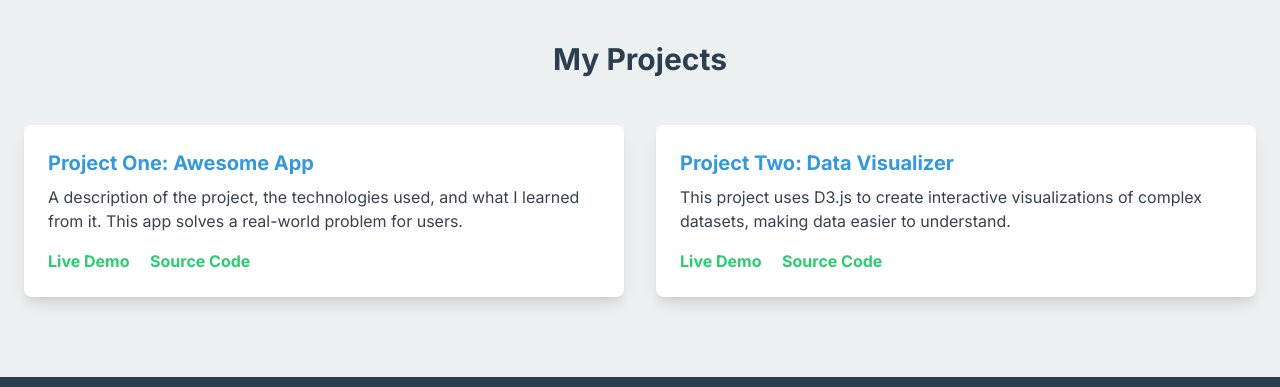
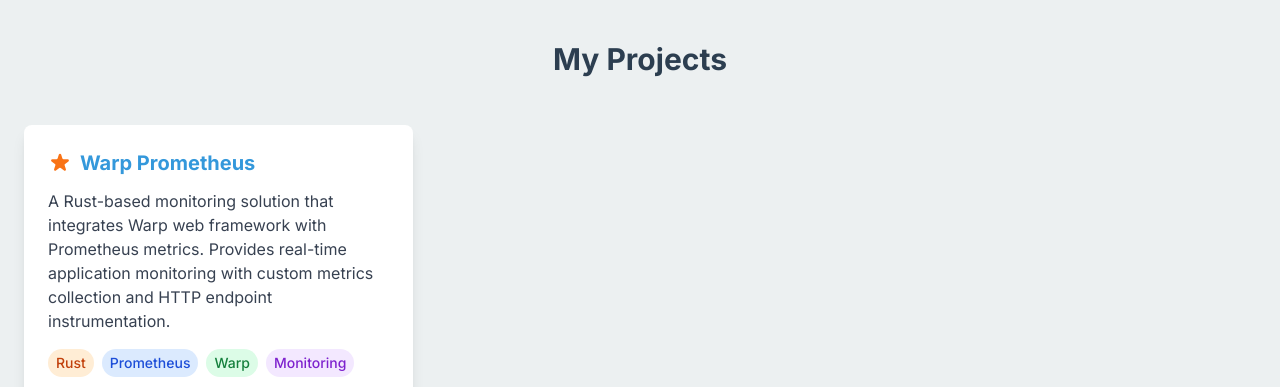
Before and after one commit to calvinbrown085/calvinbrown085.github.io, a plain HTML site: page index.html in a window 1280 px wide. Shown: the part 1910-2297 px from the top of the page. Drawn offline with nearby package versions, Linux system fonts and the light colour scheme.

Commit message:
Update index.html

```diff
--- a/index.html
+++ b/index.html
@@ -141,25 +141,33 @@
         <section id="projects" class="py-20">
             <div class="container mx-auto px-6">
                 <h2 class="text-3xl font-bold text-center text-dark mb-12">My Projects</h2>
-                <div class="grid grid-cols-1 md:grid-cols-2 gap-8">
-                    <!-- Project 1 -->
-                    <div class="bg-white p-6 rounded-lg shadow-lg">
-                        <h3 class="font-bold text-xl text-primary">Project One: Awesome App</h3>
-                        <p class="text-gray-700 mt-2">A description of the project, the technologies used, and what I learned from it. This app solves a real-world problem for users.</p>
-                        <div class="mt-4">
-                            <a href="#" class="text-secondary font-bold hover:underline mr-4">Live Demo</a>
-                            <a href="#" class="text-secondary font-bold hover:underline">Source Code</a>
+                <div class="grid grid-cols-1 md:grid-cols-2 lg:grid-cols-3 gap-8">
+
+                    <!-- Project 1: Warp Prometheus -->
+                    <div class="bg-white p-6 rounded-lg shadow-lg hover:shadow-xl transition-all transform hover:-translate-y-1">
+                        <div class="flex items-center mb-3">
+                            <svg class="w-6 h-6 text-orange-500 mr-2" fill="currentColor" viewBox="0 0 20 20">
+                                <path d="M9.049 2.927c.3-.921 1.603-.921 1.902 0l1.07 3.292a1 1 0 00.95.69h3.462c.969 0 1.371 1.24.588 1.81l-2.8 2.034a1 1 0 00-.364 1.118l1.07 3.292c.3.921-.755 1.688-1.54 1.118l-2.8-2.034a1 1 0 00-1.175 0l-2.8 2.034c-.784.57-1.838-.197-1.539-1.118l1.07-3.292a1 1 0 00-.364-1.118L2.98 8.72c-.783-.57-.38-1.81.588-1.81h3.461a1 1 0 00.951-.69l1.07-3.292z"/>
+                            </svg>
+                            <h3 class="font-bold text-xl text-primary">Warp Prometheus</h3>
+                        </div>
+                        <p class="text-gray-700 mb-4">A Rust-based monitoring solution that integrates Warp web framework with Prometheus metrics. Provides real-time application monitoring with custom metrics collection and HTTP endpoint instrumentation.</p>
+                        <div class="flex flex-wrap gap-2 mb-4">
+                            <span class="px-2 py-1 bg-orange-100 text-orange-700 rounded-full text-sm font-medium">Rust</span>
+                            <span class="px-2 py-1 bg-blue-100 text-blue-700 rounded-full text-sm font-medium">Prometheus</span>
+                            <span class="px-2 py-1 bg-green-100 text-green-700 rounded-full text-sm font-medium">Warp</span>
+                            <span class="px-2 py-1 bg-purple-100 text-purple-700 rounded-full text-sm font-medium">Monitoring</span>
+                        </div>
+                        <div class="mt-4 flex flex-wrap gap-3">
+                            <a href="https://github.com/calvinbrown085/warp-prometheus" target="_blank" rel="noopener noreferrer" class="text-secondary font-bold hover:underline flex items-center">
+                                <svg class="w-4 h-4 mr-1" fill="currentColor" viewBox="0 0 20 20">
+                                    <path fill-rule="evenodd" d="M10 0C4.477 0 0 4.484 0 10.017c0 4.425 2.865 8.18 6.839 9.504.5.092.682-.217.682-.483 0-.237-.008-.868-.013-1.703-2.782.605-3.369-1.343-3.369-1.343-.454-1.158-1.11-1.466-1.11-1.466-.908-.62.069-.608.069-.608 1.003.07 1.531 1.032 1.531 1.032.892 1.53 2.341 1.088 2.91.832.092-.647.35-1.088.636-1.338-2.22-.253-4.555-1.113-4.555-4.951 0-1.093.39-1.988 1.029-2.688-.103-.253-.446-1.272.098-2.65 0 0 .84-.27 2.75 1.026A9.564 9.564 0 0110 4.844c.85.004 1.705.115 2.504.337 1.909-1.296 2.747-1.027 2.747-1.027.546 1.379.203 2.398.1 2.651.64.7 1.028 1.595 1.028 2.688 0 3.848-2.339 4.695-4.566 4.942.359.31.678.921.678 1.856 0 1.338-.012 2.419-.012 2.747 0 .268.18.58.688.482A10.019 10.019 0 0020 10.017C20 4.484 15.522 0 10 0z" clip-rule="evenodd"/>
+                                </svg>
+                                Source Code
+                            </a>
                         </div>
                     </div>
-                    <!-- Project 2 -->
-                    <div class="bg-white p-6 rounded-lg shadow-lg">
-                        <h3 class="font-bold text-xl text-primary">Project Two: Data Visualizer</h3>
-                        <p class="text-gray-700 mt-2">This project uses D3.js to create interactive visualizations of complex datasets, making data easier to understand.</p>
-                         <div class="mt-4">
-                            <a href="#" class="text-secondary font-bold hover:underline mr-4">Live Demo</a>
-                            <a href="#" class="text-secondary font-bold hover:underline">Source Code</a>
-                        </div>
-                    </div>
+
                 </div>
             </div>
         </section>
```
